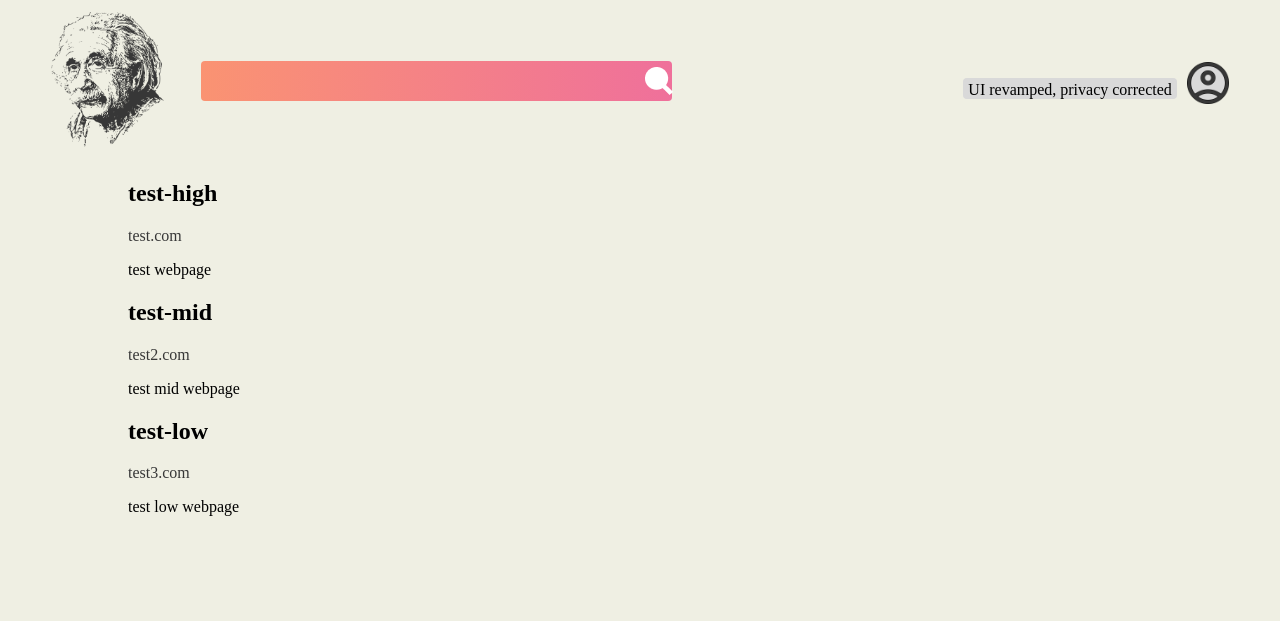
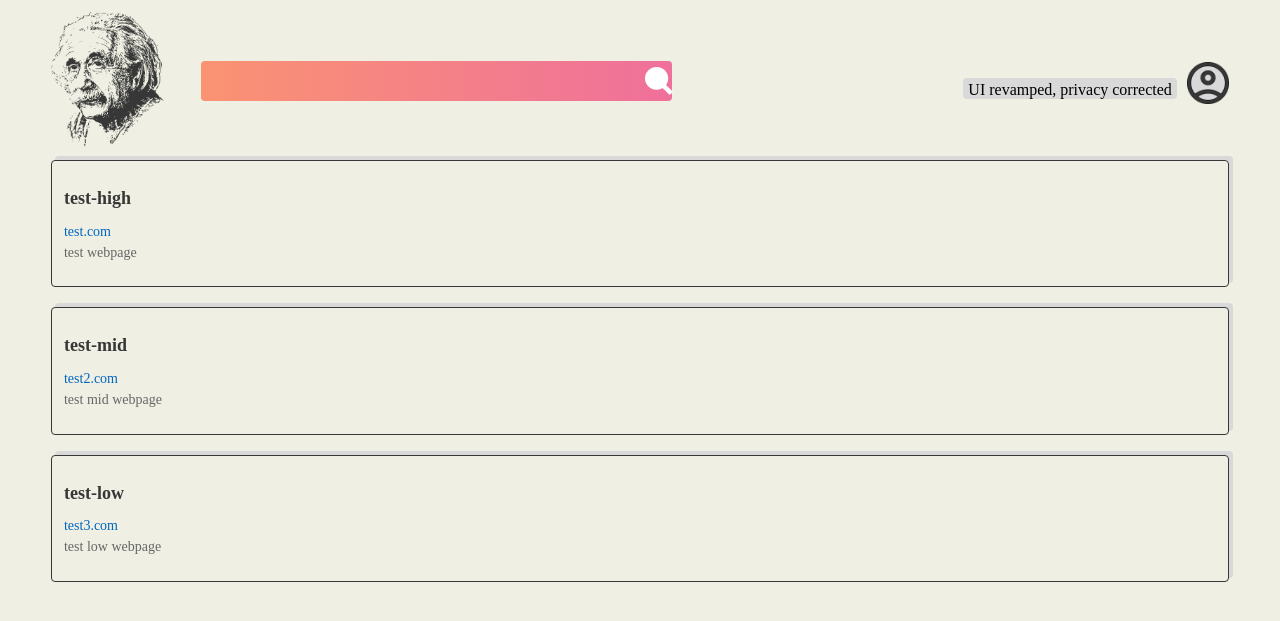
Before and after one commit to mahmoudk1000/seing, a Flask app: template templates/results.html in a window 1280 px wide. Shown: the top 621 px of the page. Run offline with Flask 3, Linux system fonts and the light colour scheme; the template is opened without the code that fills it: values that come from a table or form of the project are taken from there, others are empty; data comes from the database, SQL or seed files in the repository; some web fonts are replaced.

Commit message:
ui improves

```diff
--- a/static/colors.css
+++ b/static/colors.css
@@ -6,6 +6,8 @@
     --grt: #EF709B;
     --dbg: #D9D9D9;
     --ddbg: #cecece;
+    --fbg: #666;
+    --link: #0066c0;
 }
 
 :root.dark-mode {
--- a/static/results.css
+++ b/static/results.css
@@ -129,31 +129,38 @@ input[type="text"]:focus {
 .results {
     position: absolute;
     top: 20%;
-    left: 10%;
-    width: 80%;
+    left: 4%;
+    width: 92%;
 }
 
-a {
-  text-decoration: none !important;
-  color: var(--fg)
+.search-result {
+  display: flex;
+  flex-direction: column;
+  margin-bottom: 20px;
+  border: 1px var(--fg) solid;
+  border-radius: 4px;
+  box-shadow: 4px -4px var(--dbg);
+  padding: 1%;
 }
 
-a:hover {
-    text-decoration: underline;
+.search-result__name {
+  font-size: 18px;
+  font-weight: bold;
+  color: var(--fg);
 }
 
-.result_comp {
-    padding-top: 1%;
-    padding-bottom: 1%;
-    margin-top: 1%;
-    margin-bottom: 1%;
-    border: 1px var(--fg) solid;
-    border-radius: 4px;
-    box-shadow: 4px -4px var(--dbg);
-    text-indent: 20px;
+.search-result__link {
+  font-size: 14px;
+  color: var(--link);
+  text-decoration: none;
 }
 
-.result_comp:hover {
-    background-color: rgba(217, 217, 217, 0.3);
-    box-shadow: 4px -4px var(--ddbg);
+.search-result__link:hover {
+  text-decoration: underline;
 }
+
+.search-result__description {
+  font-size: 14px;
+  color: var(--fbg);
+  margin-top: 5px;
+}
```
Also changed, not shown: static/login.css (+13 -1 lines), static/signup.css (+19 -17 lines).
